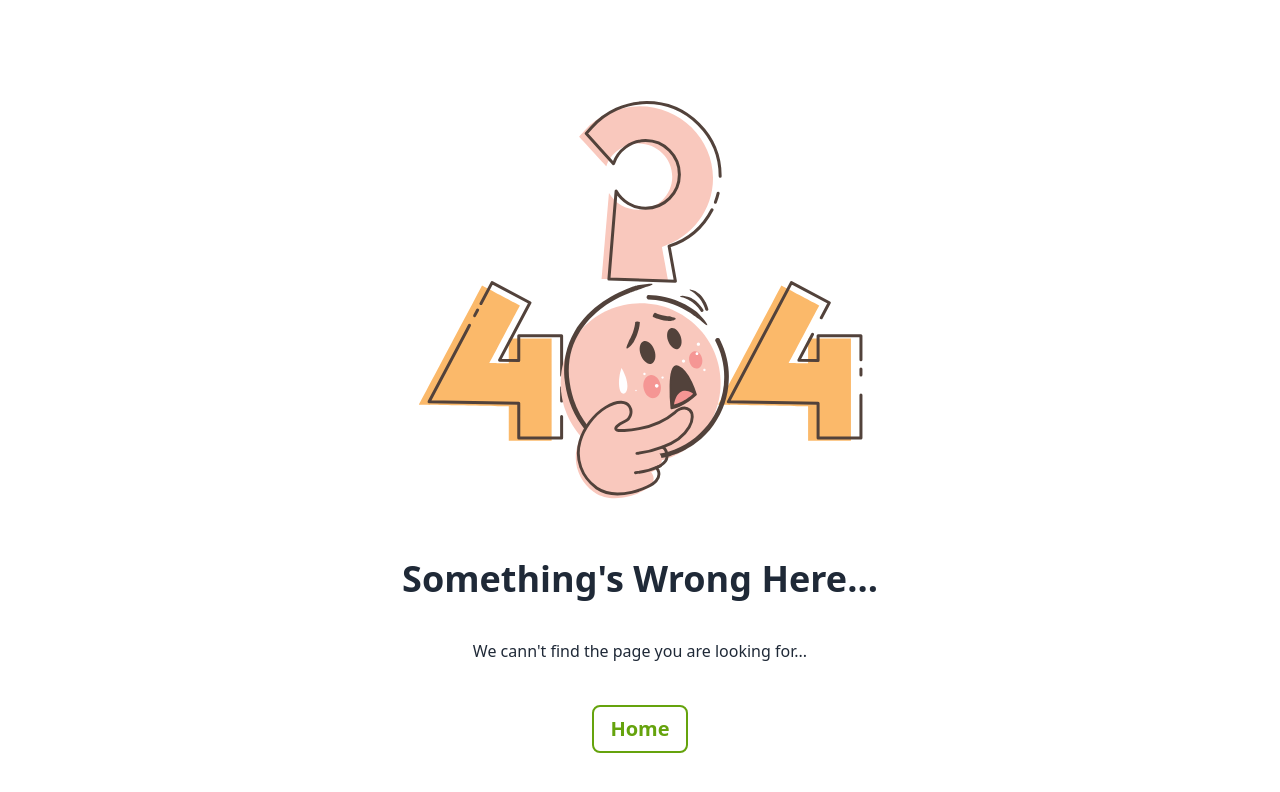
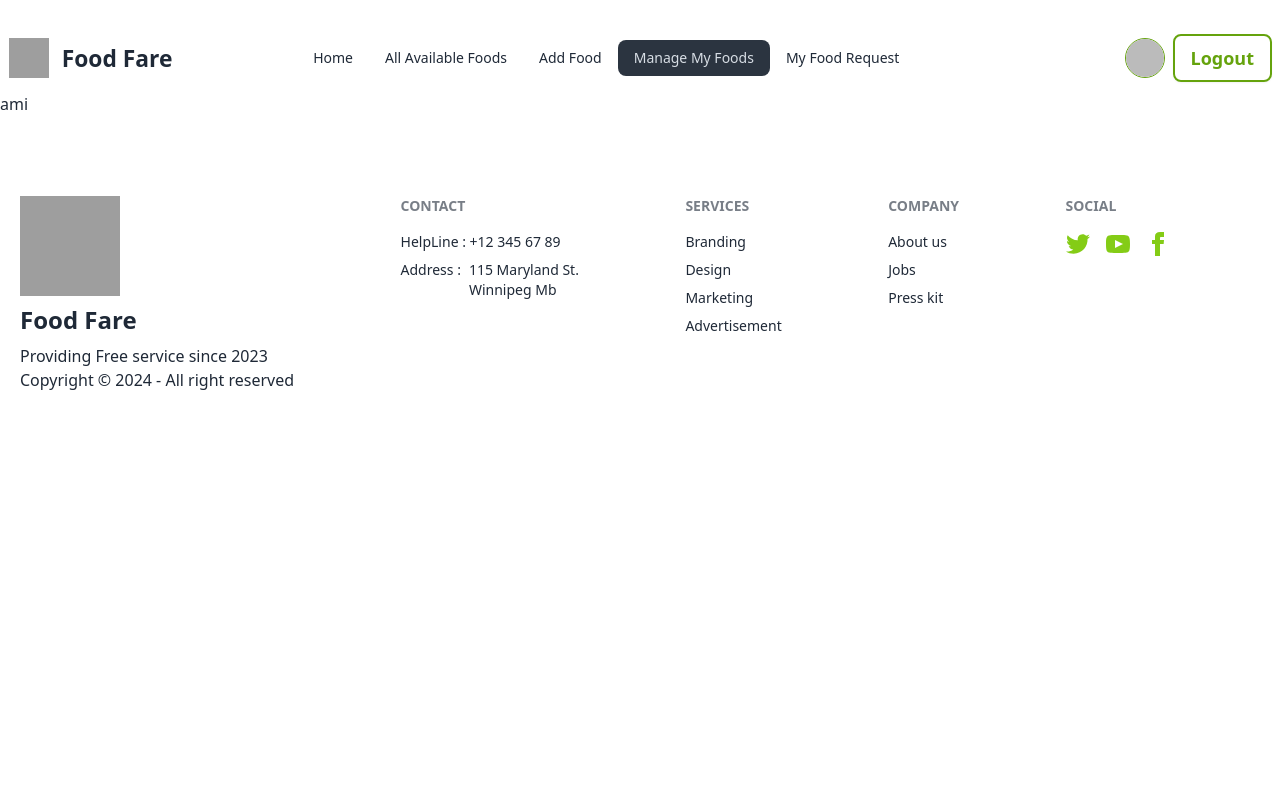
Before and after one commit to Md-Firoz-Mahmud-Nur/0142-Food-Fare-client-assignment-11-module-63, a React (Vite) app: page /manageMyFoods in a window 1280 px wide. Shown: the top 792 px of the page. Built offline with nearby package versions, Linux system fonts and the light colour scheme; no server answers; sample sign-in values are in the browser's storage; grey boxes are pictures that could not be loaded.

Commit message:
get data to console successfully

```diff
--- /dev/null
+++ b/src/Components/ManageMyFoods.jsx
@@ -0,0 +1,29 @@
+import { useContext, useEffect, useState } from "react";
+import { AuthContext } from "../AuthProvider";
+
+const ManageMyFoods = () => {
+
+
+  const { user } = useContext(AuthContext);
+  console.log(user);
+
+  const [myEmailSpot, setMyEmailSpot] = useState([]);
+  useEffect(() => {
+    fetch(
+      `http://localhost:3000/food/${user?.email}`,
+    )
+      .then((res) => res.json())
+      .then((data) => {
+        setMyEmailSpot(data);
+      });
+  }, [user]);
+  console.log(myEmailSpot);
+
+  return (
+    <div>
+      ami
+    </div>
+  );
+};
+
+export default ManageMyFoods;
--- a/src/main.jsx
+++ b/src/main.jsx
@@ -14,6 +14,7 @@ import PrivateRoute from "./PrivateRoute";
 import AllAvailableFoods from "./Components/AllAvailableFoods";
 import ViewDetails from "./Components/ViewDetails";
 import MyFoodRequest from "./Components/MyFoodRequest";
+import ManageMyFoods from "./Components/ManageMyFoods";
 
 const router = createBrowserRouter([
   {
@@ -58,6 +59,14 @@ const router = createBrowserRouter([
         ),
       },
       {
+        path: "/manageMyFoods",
+        element: (
+          <PrivateRoute>
+            <ManageMyFoods></ManageMyFoods>
+          </PrivateRoute>
+        ),
+      },
+      {
         path: "/myFoodRequest",
         element: (
           <PrivateRoute>
```
